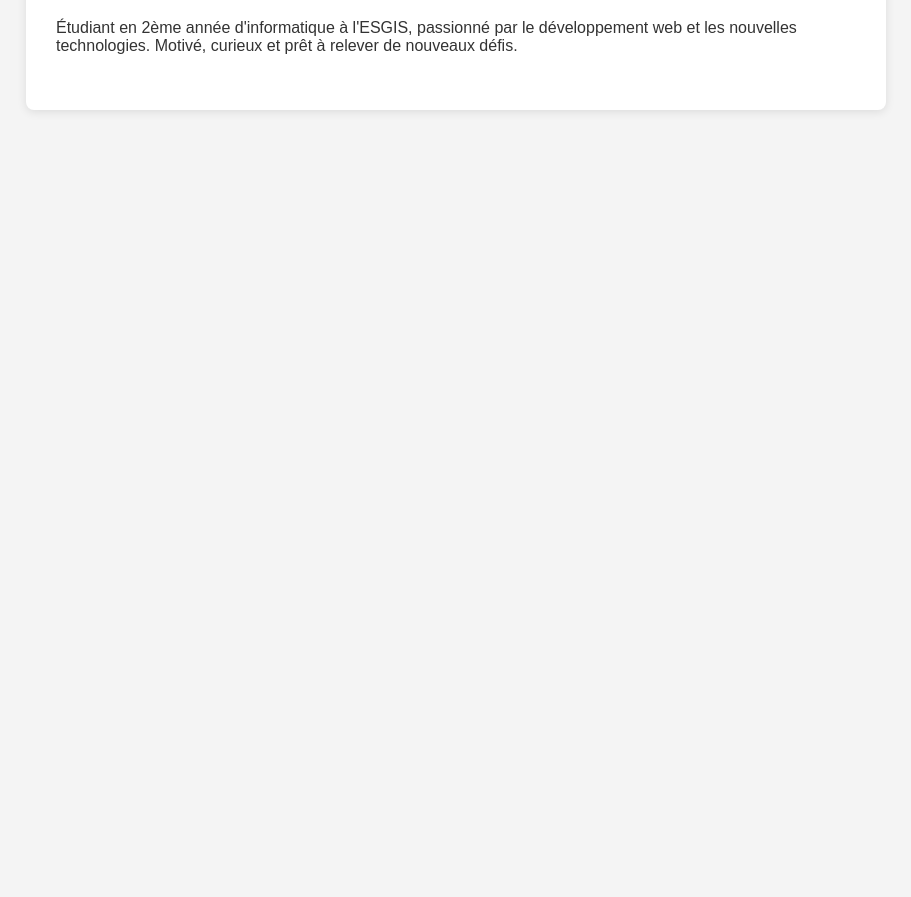
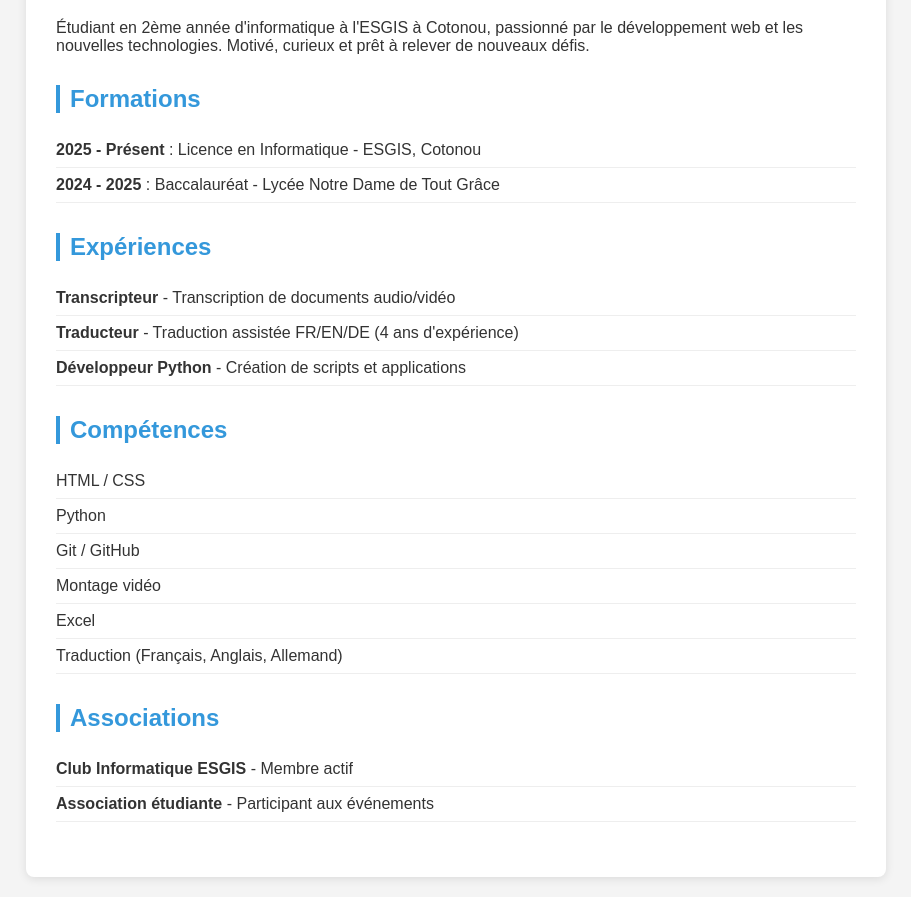
Before and after one commit to vodynoobs-dotcom/mon-cv, a plain HTML site: page index.html in a window 1280 px wide. Shown: the part 124-1021 px from the top of the page, without its empty margins (184-1095 px from the left). Before the commit the page ends 800 px from the top, so only its background shows below. Drawn offline with Linux system fonts and the light colour scheme.

Commit message:
personnalisation du CV avec mes vraies informations

```diff
--- a/index.html
+++ b/index.html
@@ -3,16 +3,54 @@
 <head>
     <meta charset="UTF-8">
     <meta name="viewport" content="width=device-width, initial-scale=1.0">
-    <title>Mon CV</title>
+    <title>CV - BELLO YESSOUFOU Sèmiou</title>
     <link rel="stylesheet" href="style.css">
 </head>
 <body>
     <div class="container">
         <header>
-            <h1> BELLO YESSOUFOU sèmiou </h1>
+            <h1>BELLO YESSOUFOU Sèmiou</h1>
         </header>
+
         <section class="description">
-            <p>Étudiant en 2ème année d'informatique à l'ESGIS, passionné par le développement web et les nouvelles technologies. Motivé, curieux et prêt à relever de nouveaux défis.</p>
+            <p>Étudiant en 2ème année d'informatique à l'ESGIS à Cotonou, passionné par le développement web et les nouvelles technologies. Motivé, curieux et prêt à relever de nouveaux défis.</p>
+        </section>
+
+        <section class="formations">
+            <h2>Formations</h2>
+            <ul>
+                <li><strong>2025 - Présent</strong> : Licence en Informatique - ESGIS, Cotonou</li>
+                <li><strong>2024 - 2025</strong> : Baccalauréat - Lycée Notre Dame de Tout Grâce</li>
+            </ul>
+        </section>
+
+        <section class="experiences">
+            <h2>Expériences</h2>
+            <ul>
+                <li><strong>Transcripteur</strong> - Transcription de documents audio/vidéo</li>
+                <li><strong>Traducteur</strong> - Traduction assistée FR/EN/DE (4 ans d'expérience)</li>
+                <li><strong>Développeur Python</strong> - Création de scripts et applications</li>
+            </ul>
+        </section>
+
+        <section class="competences">
+            <h2>Compétences</h2>
+            <ul>
+                <li>HTML / CSS</li>
+                <li>Python</li>
+                <li>Git / GitHub</li>
+                <li>Montage vidéo</li>
+                <li>Excel</li>
+                <li>Traduction (Français, Anglais, Allemand)</li>
+            </ul>
+        </section>
+
+        <section class="associations">
+            <h2>Associations</h2>
+            <ul>
+                <li><strong>Club Informatique ESGIS</strong> - Membre actif</li>
+                <li><strong>Association étudiante</strong> - Participant aux événements</li>
+            </ul>
         </section>
     </div>
 </body>
```
